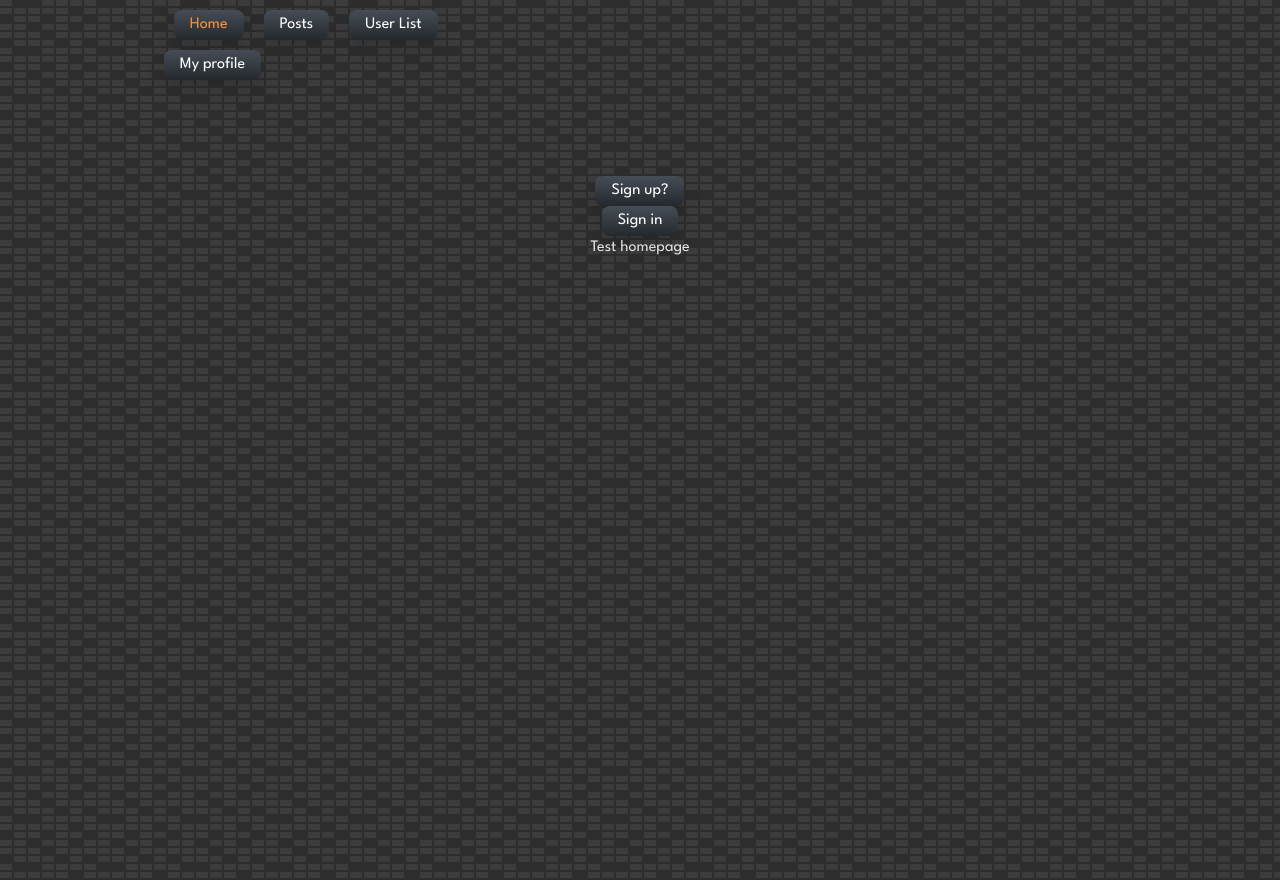
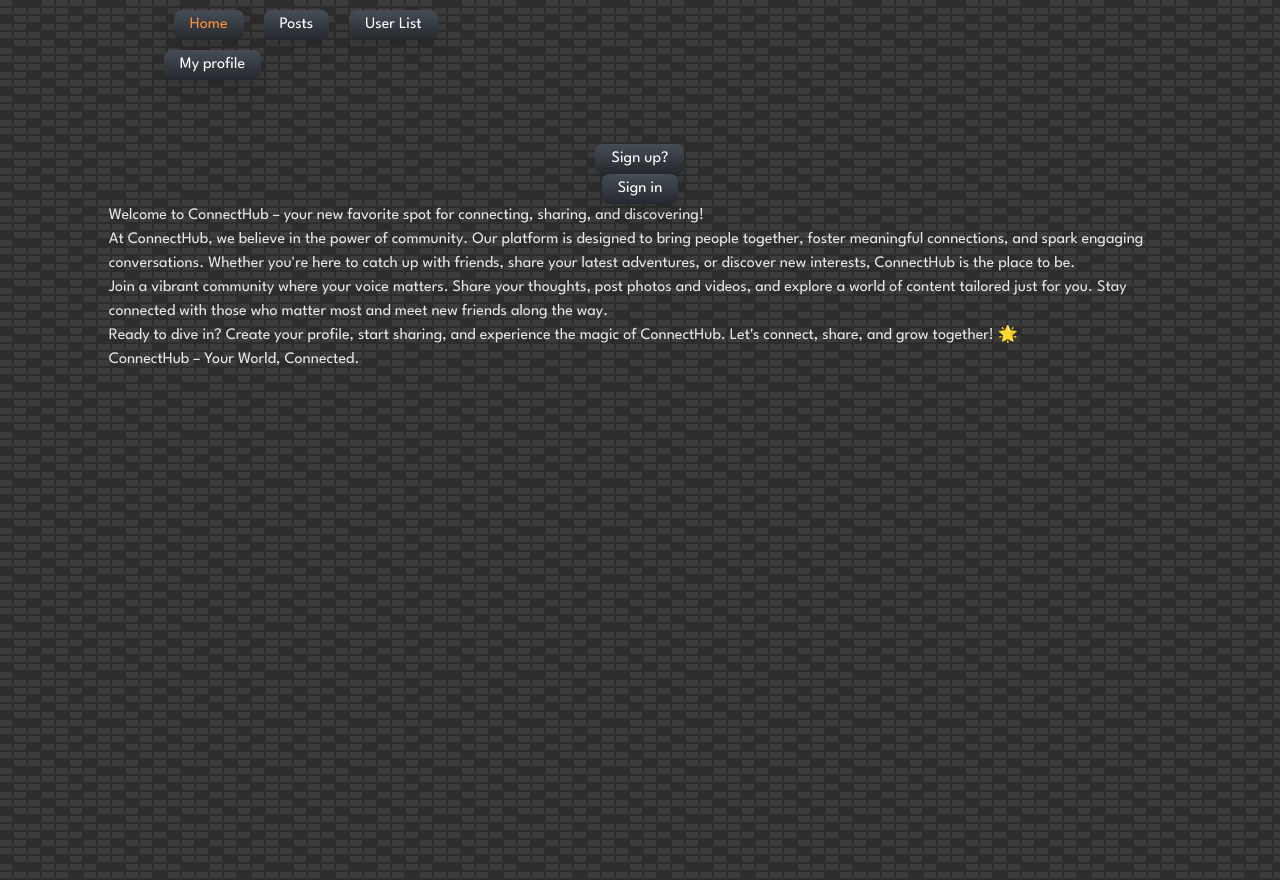
Before and after one commit to Adlam4002/Week-9-project-social-media-platform, a Next.js app: page / in a window 1280 px wide. Built offline with nearby package versions, Linux system fonts and the light colour scheme; no server answers.

Commit message:
added README and loading page

```diff
--- a/package.json
+++ b/package.json
@@ -16,7 +16,8 @@
     "next": "14.2.5",
     "pg": "^8.12.0",
     "react": "^18",
-    "react-dom": "^18"
+    "react-dom": "^18",
+    "react-spinners": "^0.14.1"
   },
   "devDependencies": {
     "eslint": "^8",
--- a/src/app/layout.js
+++ b/src/app/layout.js
@@ -6,8 +6,9 @@
 const spartan = League_Spartan({ subsets: ["latin"] });
 
 export const metadata = {
-  title: "Create Next App",
-  description: "Generated by create next app",
+  title: "ConnectHub",
+  description:
+    "ConnectHub – your new favorite spot for connecting, sharing, and discovering!",
 };
 
 export default function RootLayout({ children }) {
--- /dev/null
+++ b/src/app/loading.js
@@ -0,0 +1,10 @@
+import { BarLoader } from "react-spinners";
+export default function Leading() {
+  return (
+    <>
+      <div className="flex h-screen w-full justify-center pt-20">
+        <BarLoader loading={true} color="#ffffff" />
+      </div>
+    </>
+  );
+}
--- a/src/app/page.js
+++ b/src/app/page.js
@@ -9,7 +9,7 @@
       <Link id="profilelink" href={`/user/${userId}`}>
         My profile
       </Link>
-      <div id="mdiv" className="flex min-h-screen flex-col items-center p-24">
+      <div id="mdiv" className="flex min-h-screen flex-col items-center p-16">
         <SignedOut>
           <SignUpButton>Sign up?</SignUpButton>{" "}
           <SignInButton>Sign in</SignInButton>
@@ -22,7 +22,23 @@
             </Link>
           </h3>
         </SignedIn>
-        <h1>Test homepage</h1>
+        <h1>
+          Welcome to ConnectHub – your new favorite spot for connecting,
+          sharing, and discovering!
+          <br /> At ConnectHub, we believe in the power of community. Our
+          platform is designed to bring people together, foster meaningful
+          connections, and spark engaging conversations. Whether you&apos;re
+          here to catch up with friends, share your latest adventures, or
+          discover new interests, ConnectHub is the place to be.
+          <br /> Join a vibrant community where your voice matters. Share your
+          thoughts, post photos and videos, and explore a world of content
+          tailored just for you. Stay connected with those who matter most and
+          meet new friends along the way.
+          <br /> Ready to dive in? Create your profile, start sharing, and
+          experience the magic of ConnectHub. Let&apos;s connect, share, and
+          grow together! 🌟
+          <br /> ConnectHub – Your World, Connected.
+        </h1>
       </div>
     </main>
   );
--- a/src/app/posts/page.js
+++ b/src/app/posts/page.js
@@ -86,7 +86,7 @@
               <h4 id="postname">{item.username}</h4>
               <p id="postbody">{item.post}</p>
               <Link href={`/view/${item.username}`} id="postbutton">
-                <button>View profile</button>
+                View profile
               </Link>
             </div>
           ))}
--- a/src/middleware.js
+++ b/src/middleware.js
@@ -1,6 +1,10 @@
 import { clerkMiddleware, createRouteMatcher } from "@clerk/nextjs/server";
 
-const isProtectedRoute = createRouteMatcher(["/user(.*)"]);
+const isProtectedRoute = createRouteMatcher([
+  "/user(.*)",
+  "/view(.*)",
+  "/userlist(.*)",
+]);
 export default clerkMiddleware((auth, req) => {
   if (isProtectedRoute(req)) auth().protect();
 });
```
Also changed, not shown: 2 other files (tests, documents, lock files or other folders).
